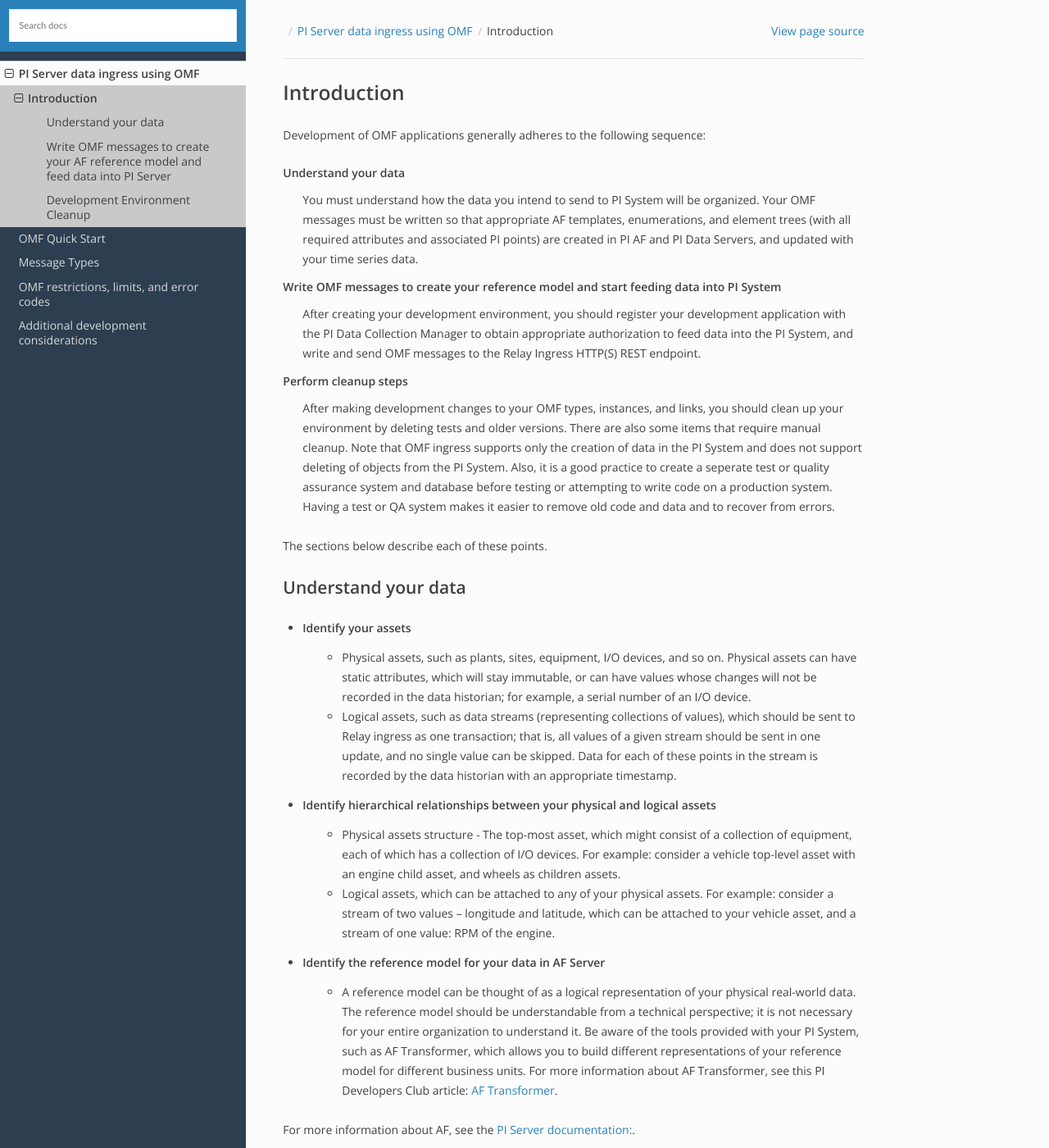
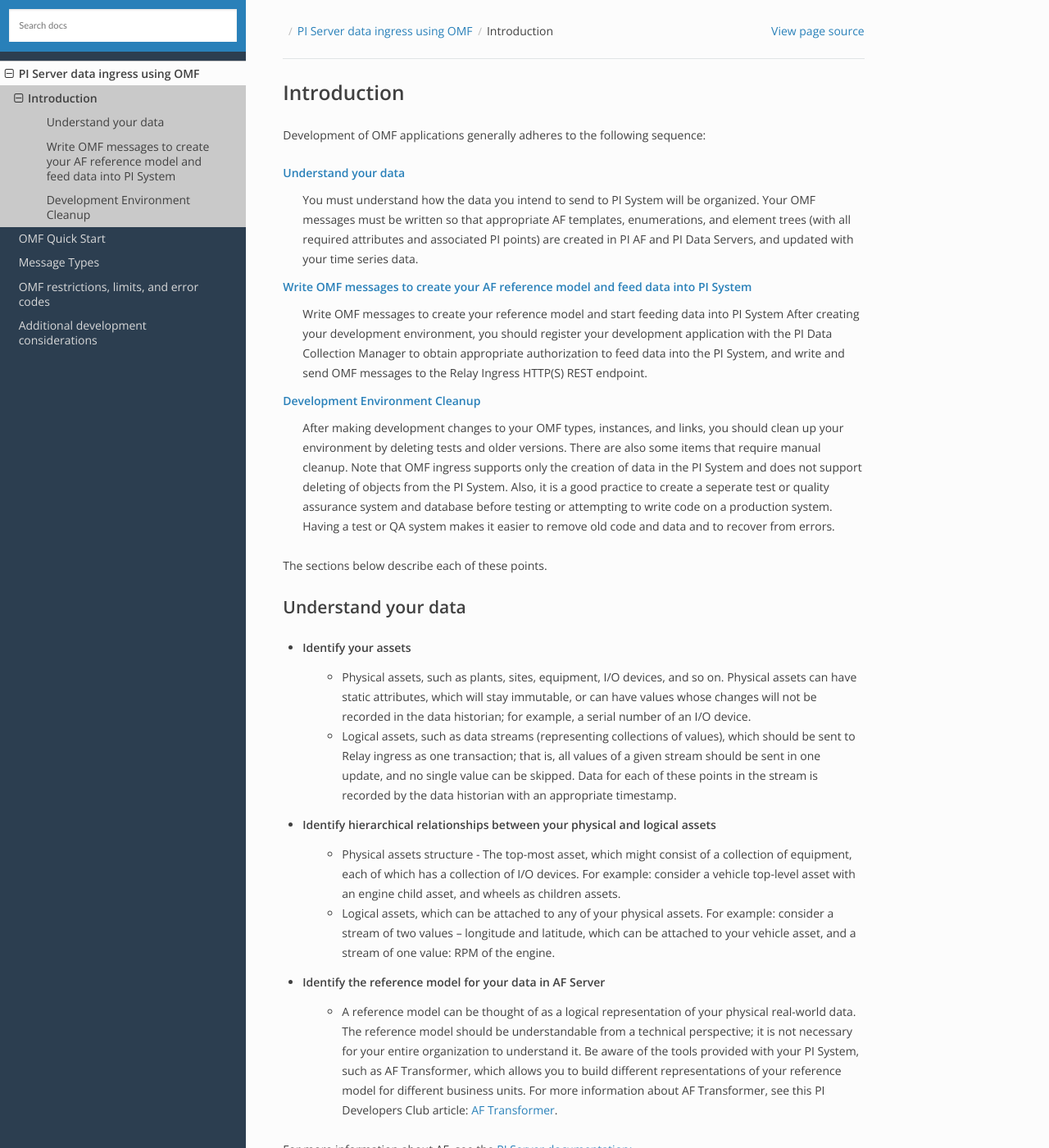
Before and after one commit to osisoft/OMF-Developer-Companion-Guide, a Sphinx documentation site: the page built from docs/OMF_Before.rst, in a window 1280 px wide and 1400 px high. Shown: the whole window at 82% size. Built offline with Sphinx 7.4.7 and the Read the Docs theme 2.0.0, drawn with Linux system fonts in a browser that asks for light colours; some of the changed text lies outside the part shown.

Commit message:
Update OMF_Before.rst

```diff
--- a/docs/OMF_Before.rst
+++ b/docs/OMF_Before.rst
@@ -3,17 +3,18 @@
 
 Development of OMF applications generally adheres to the following sequence:
 
-Understand your data
+`Understand your data`_
   You must understand how the data you intend to send to PI System will be organized.
   Your OMF messages must be written so that appropriate AF templates, enumerations, and element trees (with all required attributes
   and associated PI points) are created in PI AF and PI Data Servers, and updated with your time series data.
 
-Write OMF messages to create your reference model and start feeding data into PI System
+`Write OMF messages to create your AF reference model and feed data into PI System`_
+  Write OMF messages to create your reference model and start feeding data into PI System
   After creating your development environment, you should register your development application
   with the  PI Data Collection Manager to obtain appropriate authorization to feed data into the PI System,
   and write and send OMF messages to the Relay Ingress HTTP(S) REST endpoint.
 
-Perform cleanup steps
+`Development Environment Cleanup`_
   After making development changes to your OMF types, instances, and links, you should clean up your environment
   by deleting tests and older versions. There are also some items that require manual cleanup. Note that OMF
   ingress supports only
@@ -62,8 +63,8 @@
 c. Link your logical assets to appropriate AF elements to create dynamic element attributes,
    which store their values as time-series data in PI Server.
 
-Write OMF messages to create your AF reference model and feed data into PI Server
----------------------------------------------------------------------------------------
+Write OMF messages to create your AF reference model and feed data into PI System
+----------------------------------------------------------------------------------
 
 
 a. Create OMF type definitions, which will represent your physical and logical real-world assets.
```
